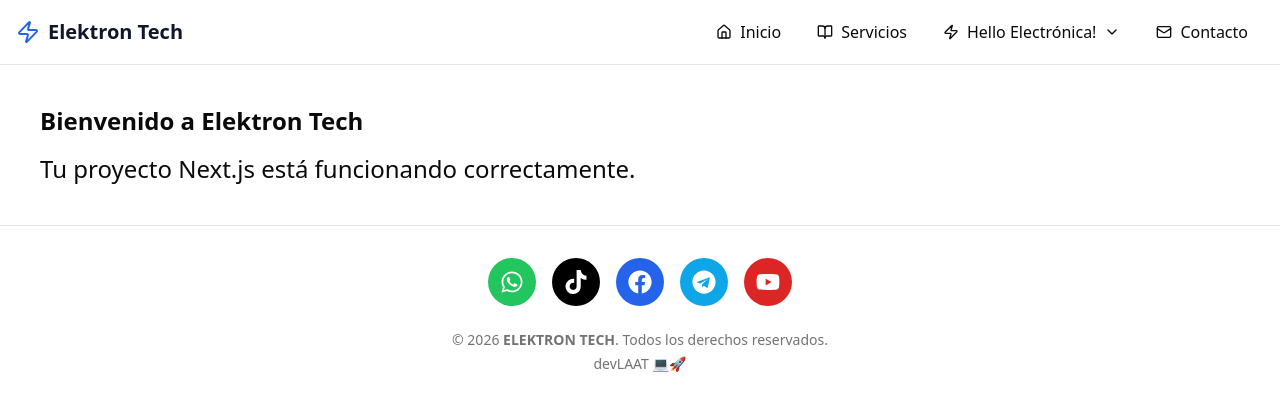
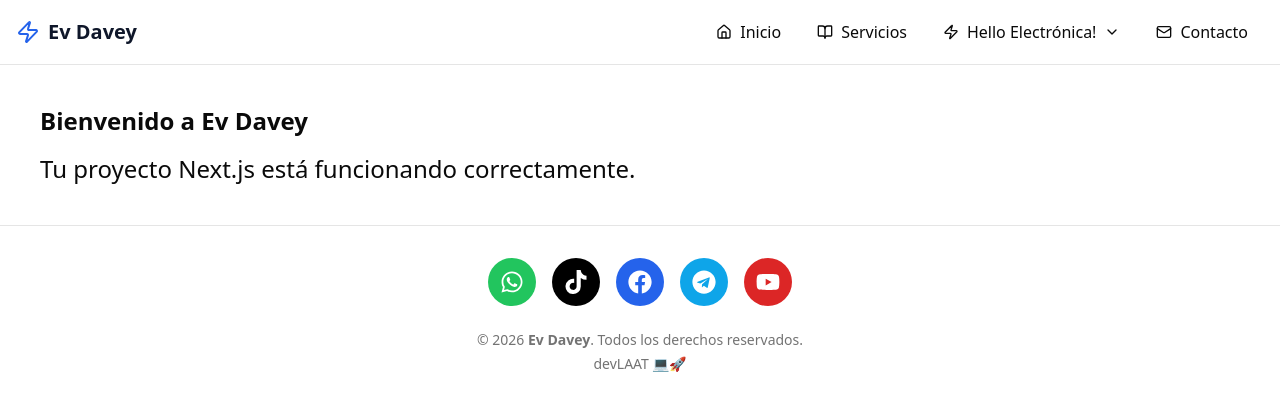
Before and after one commit to devlaat/evcorp, a Next.js app: page / in a window 1280 px wide. Shown: the top 410 px of the page. Built offline with nearby package versions, Linux system fonts and the light colour scheme.

Commit message:
Primer commit: Subiendo proyecto

```diff
--- a/src/app/layout.tsx
+++ b/src/app/layout.tsx
@@ -15,7 +15,7 @@ const geistMono = Geist_Mono({
 });
 
 export const metadata: Metadata = {
-  title: "Elektron Tech",
+  title: "Ev Davey",
   description: "Hello Electrónica! Proyectos, cursos y descargas.",
 };
 
--- a/src/app/page.tsx
+++ b/src/app/page.tsx
@@ -1,7 +1,7 @@
 export default function Home() {
   return (
     <main className="p-10 text-2xl">
-      <h1 className="font-bold">Bienvenido a Elektron Tech</h1>
+      <h1 className="font-bold">Bienvenido a Ev Davey</h1>
       <p className="mt-4">Tu proyecto Next.js está funcionando correctamente.</p>
     </main>
   );
--- a/src/app/servicios/page.tsx
+++ b/src/app/servicios/page.tsx
@@ -85,7 +85,7 @@ export default function Servicios() {
             </h1>
           </div>
           <p className="max-w-3xl mx-auto text-lg text-slate-600">
-            Descubre todo lo que ElektronTech te ofrece
+            Descubre todo lo que Ev Davey te ofrece
           </p>
         </div>
       </section>
--- a/src/components/footer/footer.tsx
+++ b/src/components/footer/footer.tsx
@@ -11,7 +11,7 @@ export function Footer() {
         {/* Texto */}
         <div className="text-sm text-muted-foreground">
           <p>
-            © {new Date().getFullYear()} <strong>ELEKTRON TECH</strong>.
+            © {new Date().getFullYear()} <strong>Ev Davey</strong>.
             Todos los derechos reservados.
           </p>
           <p className="mt-1">devLAAT 💻🚀</p>
--- a/src/components/navbar/navbar.tsx
+++ b/src/components/navbar/navbar.tsx
@@ -47,7 +47,7 @@ export function Navbar() {
           className="flex items-center gap-2 text-xl font-bold text-slate-900 hover:text-blue-600 transition"
         >
           <Zap className="h-6 w-6 text-blue-600" />
-          Elektron Tech
+          Ev Davey
         </Link>
 
         {/* Desktop Menu */}
```
